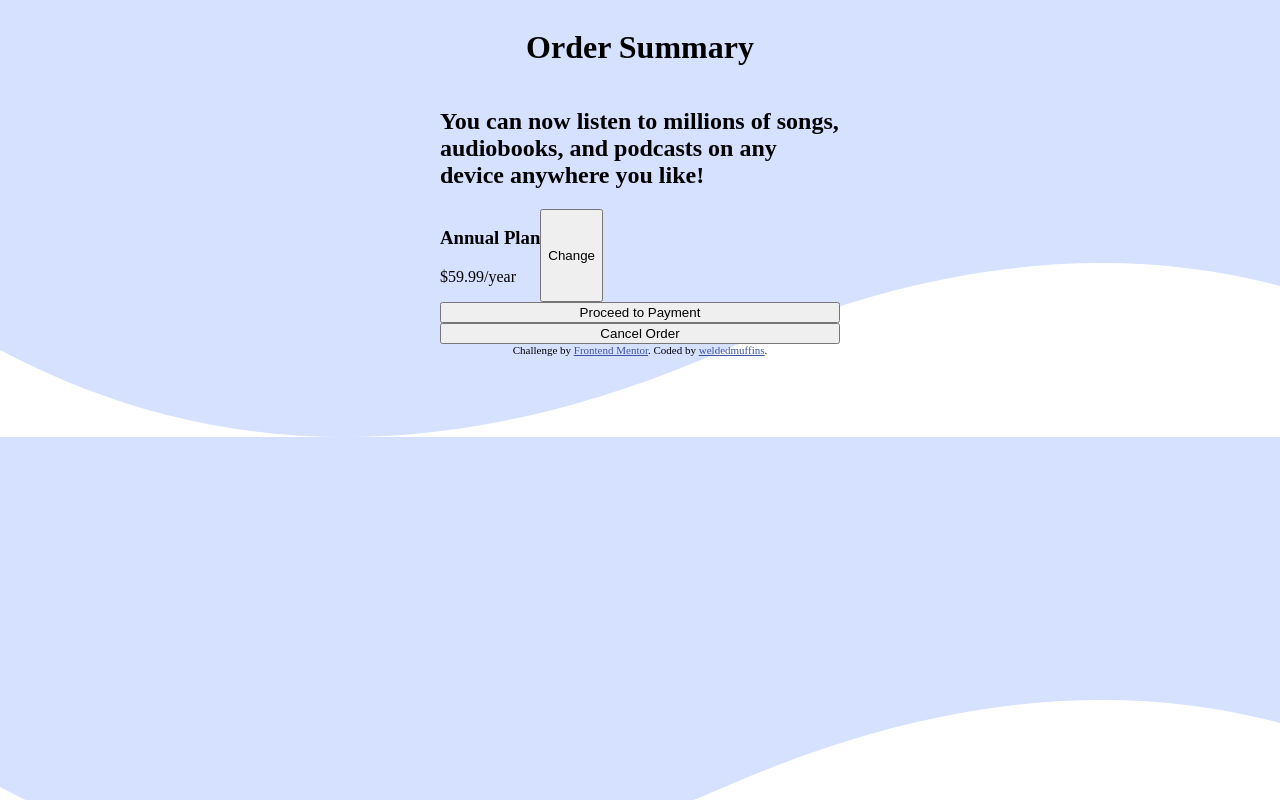
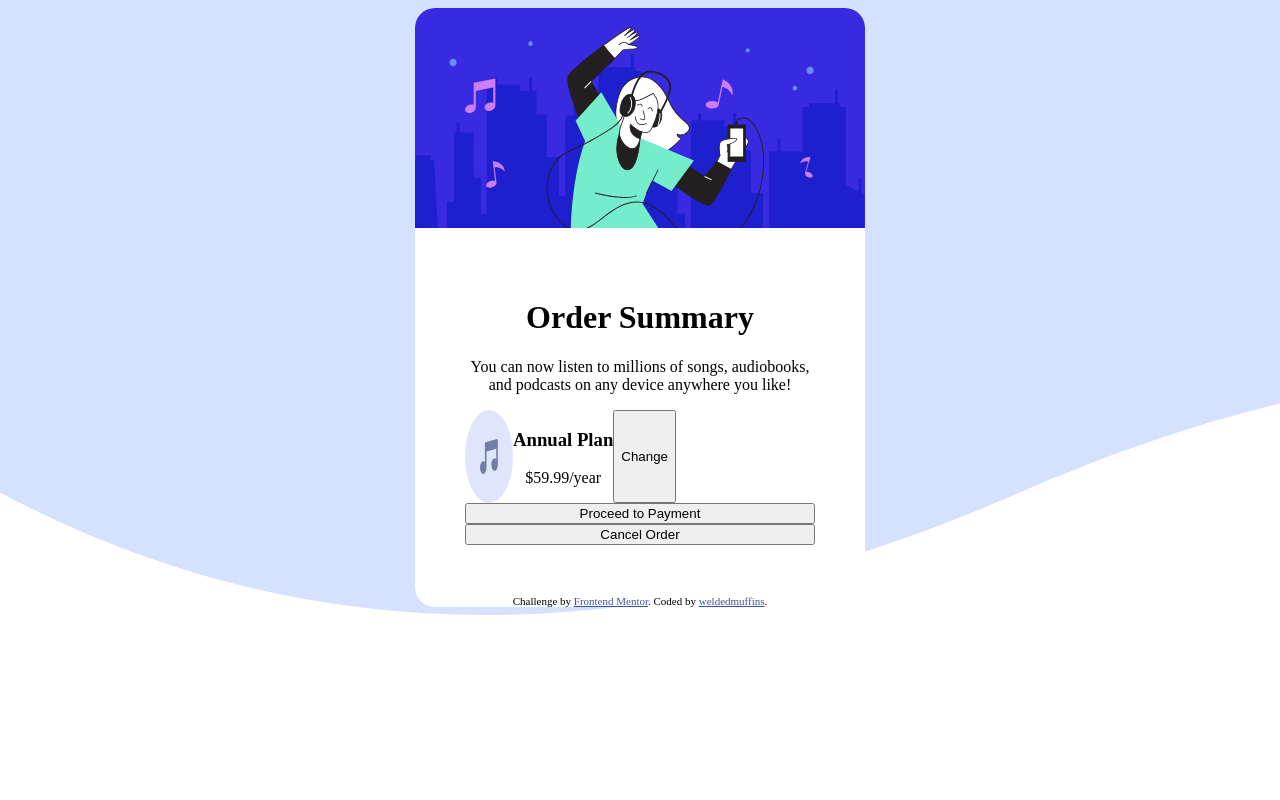
Before and after one commit to tck9173/order-summary, a plain HTML site: page index.html in a window 1280 px wide. Drawn offline with Linux system fonts and the light colour scheme.

Commit message:
updated styling

```diff
--- a/index.css
+++ b/index.css
@@ -1,7 +1,8 @@
 body {
     background-image: url("./images/pattern-background-desktop.svg");
+    background-size: cover;
+    background-repeat: no-repeat;
     display: flex;
-    align-content: center;
     justify-content: center;
 }
 
@@ -10,7 +11,18 @@ body {
     flex-flow: column;
     align-content: center;
     align-items: center;
-    width: 400px;
+    width: 450px;
+    background-color: white;
+    border-radius: 20px;
+}
+
+.headerpic {
+    border-radius: 20px 20px 0px 0px;
+}
+
+.subDiv {
+    padding: 50px;
+    text-align: center;
 }
 
 .orderOptions {
@@ -21,6 +33,10 @@ body {
     display: flex;
 }
 
+.planCost {
+    display:flex;
+}
+
 .processButtons {
     display: flex;
     flex-flow: column;
--- a/index.html
+++ b/index.html
@@ -16,23 +16,28 @@
 </head>
 <body>
   <div class="mainDiv">
-    <h1>Order Summary</h1>
-
-    <h2>You can now listen to millions of songs, audiobooks, and podcasts on any
-    device anywhere you like!</h2>
-
-    <div class="orderOptions">
+    <img class='headerpic' src='./images/illustration-hero.svg'/>
+    <div class="subDiv">
+      <h1>Order Summary</h1>
+      <p>You can now listen to millions of songs, audiobooks, and podcasts on any
+      device anywhere you like!</p>
+      <div class="orderOptions">
       <div class="planInfo">
         <div class="planCost">
-          <h3>Annual Plan</h3>
-          <p>$59.99/year</p>
+          <img class="planPic" src='./images/icon-music.svg'/>
+          <div>
+            <h3>Annual Plan</h3>
+            <p>$59.99/year</p>
+          </div>
+          <button>Change</button>
         </div>
-        <button>Change</button>
       </div>
       <div class="processButtons">
         <button>Proceed to Payment</button>
         <button>Cancel Order</button>
       </div>
+    </div>
+
 
     </div>
     <div class="attribution">
```
